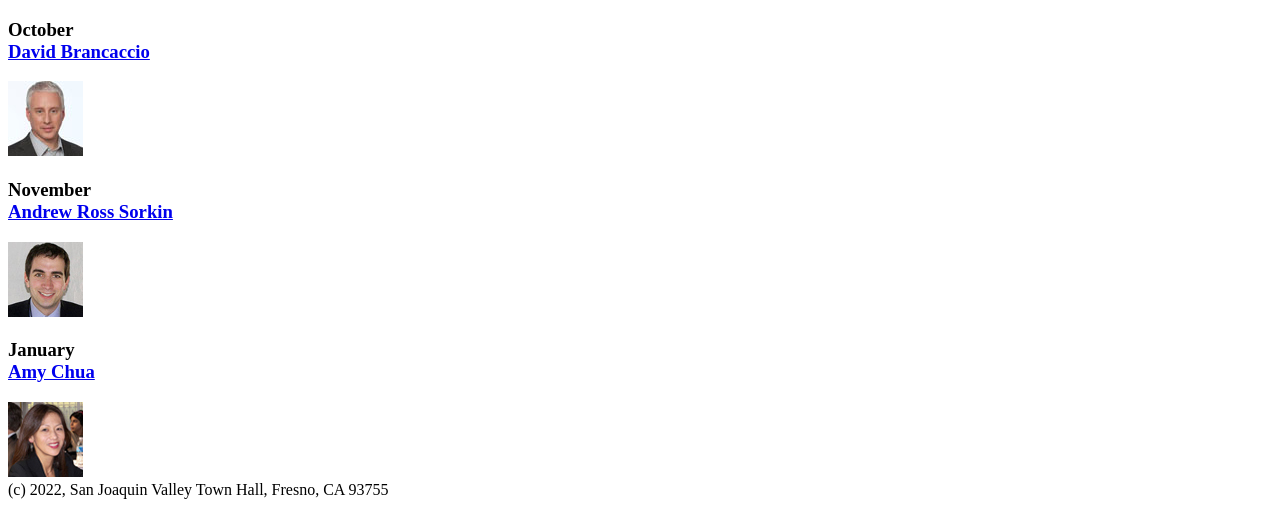
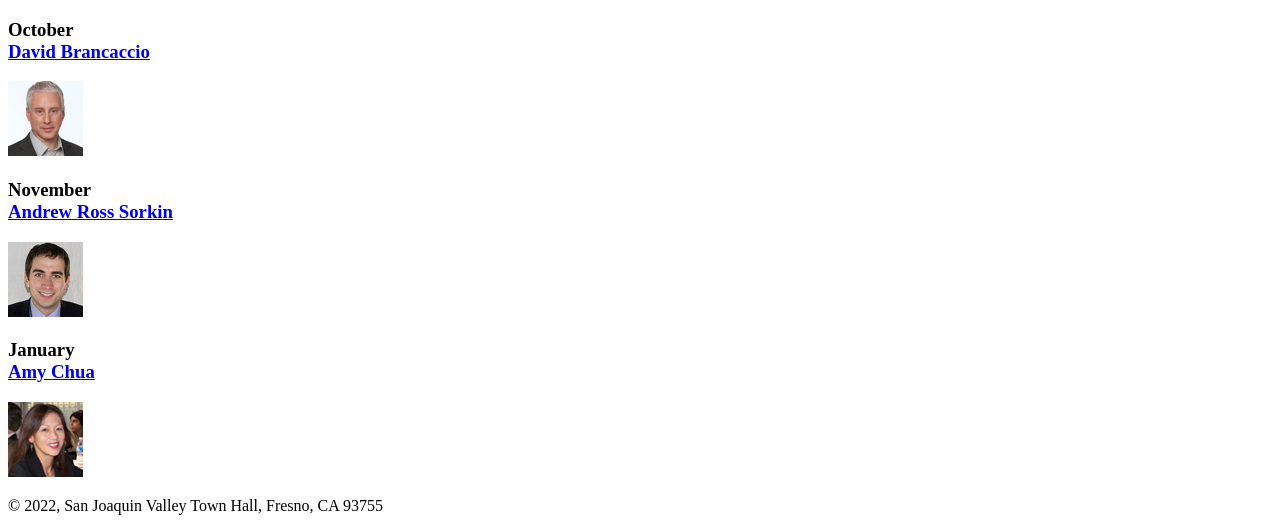
Before and after one commit to lester-aa/A07, a plain HTML site: page index.html in a window 1280 px wide. Shown: the part 504-1035 px from the top of the page. Before the commit the page ends 1011 px from the top, so only its background shows below. Drawn offline with Linux system fonts and the light colour scheme.

Commit message:
fixing footer

```diff
--- a/index.html
+++ b/index.html
@@ -38,7 +38,7 @@
 
 </main>
 <footer>
-	(c) 2022, San Joaquin Valley Town Hall, Fresno, CA 93755
+	<p>&#169 2022, San Joaquin Valley Town Hall, Fresno, CA 93755</p>
 </footer>
 </body>
 </html>
```
